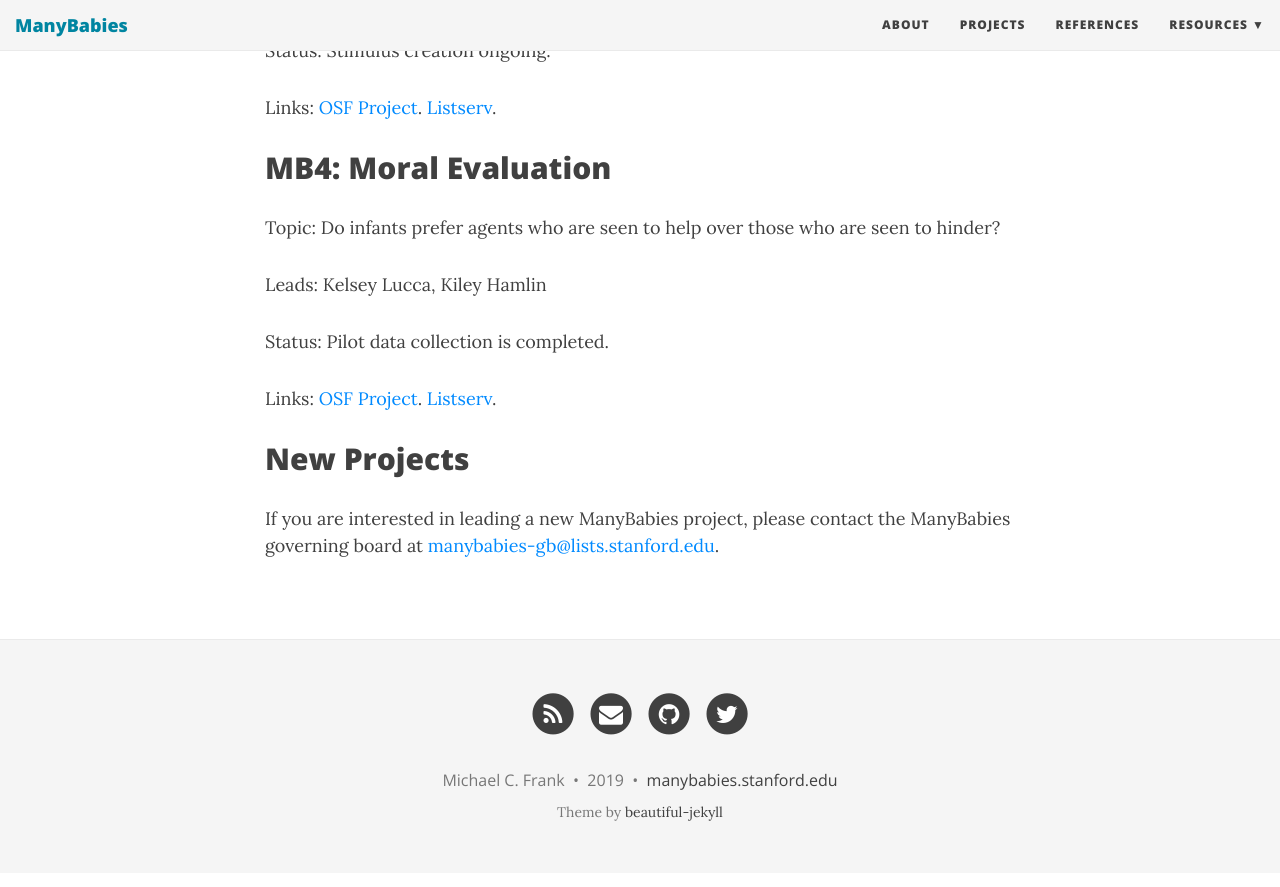
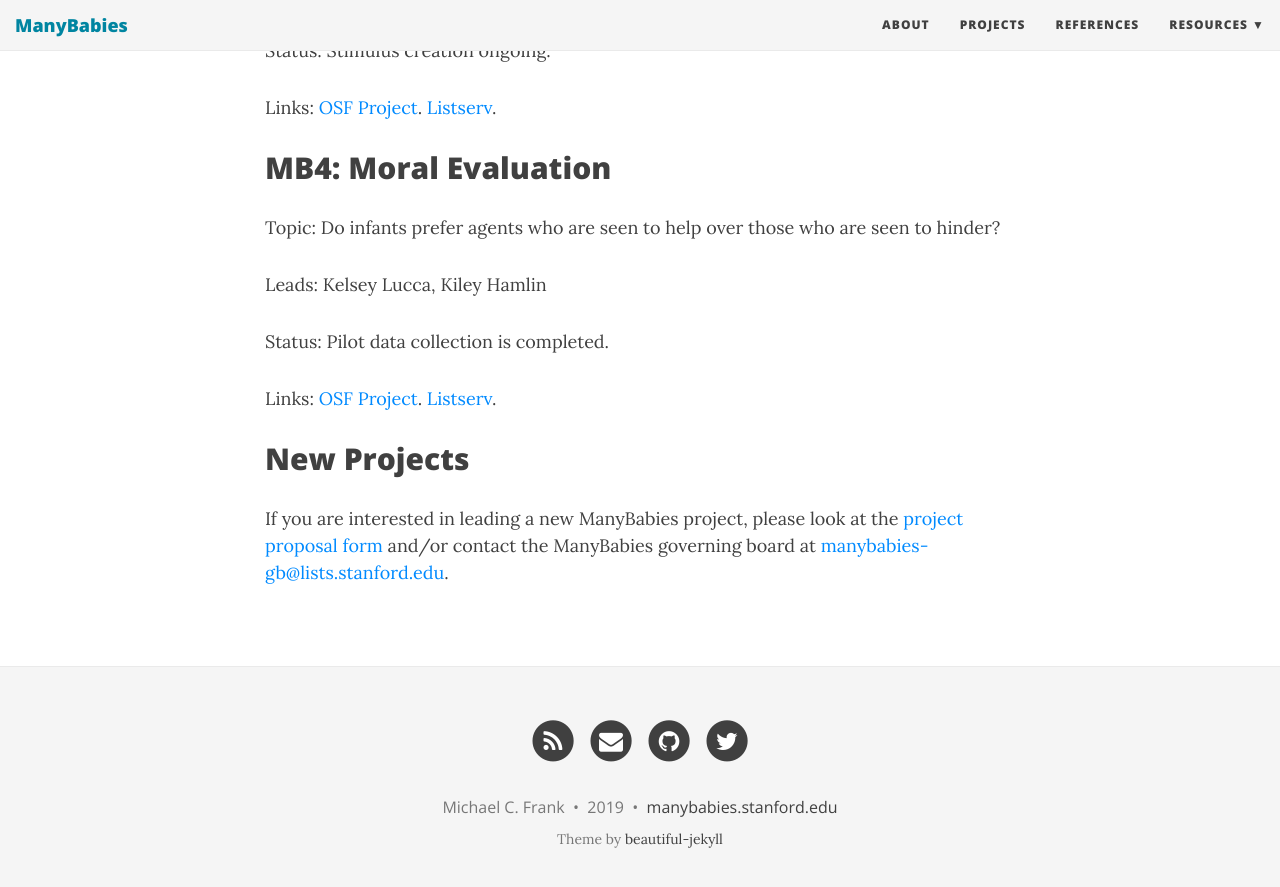
Before and after one commit to manybabies/manybabies.github.io, a Jekyll site: the page built from projects.md, in a window 1280 px wide and 900 px high, scrolled down 2979 px. Shown: the top 887 px of the window. Built offline with Jekyll 4.4.1, drawn with Linux system fonts in a browser that asks for light colours; nearby versions of some CDN libraries.

Commit message:
Add project proposal form link

```diff
--- a/projects.md
+++ b/projects.md
@@ -109,4 +109,4 @@ Links: [OSF Project](https://osf.io/xe2pj/). [Listserv](https://mailman.stanford
 
 ## New Projects
 
-If you are interested in leading a new ManyBabies project, please contact the ManyBabies governing board at [manybabies-gb@lists.stanford.edu](mailto://manybabies-gb@lists.stanford.edu).
+If you are interested in leading a new ManyBabies project, please look at the [project proposal form](https://docs.google.com/document/d/1kbnK2us2Svfcf7X4TAI5YUw3_duUNAQoYINTuuWr1Jw/edit?usp=sharing) and/or contact the ManyBabies governing board at [manybabies-gb@lists.stanford.edu](mailto://manybabies-gb@lists.stanford.edu).
```
